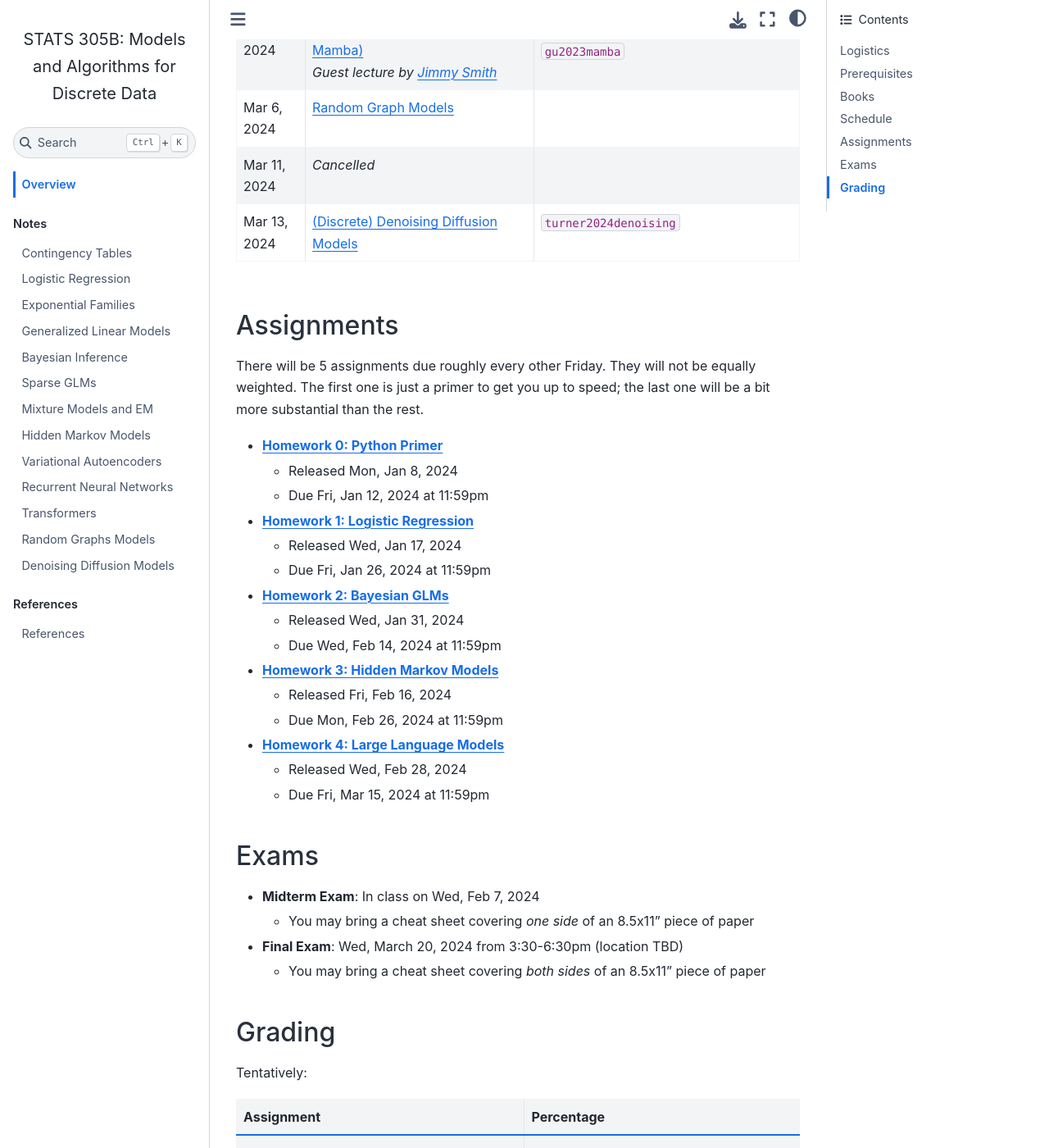
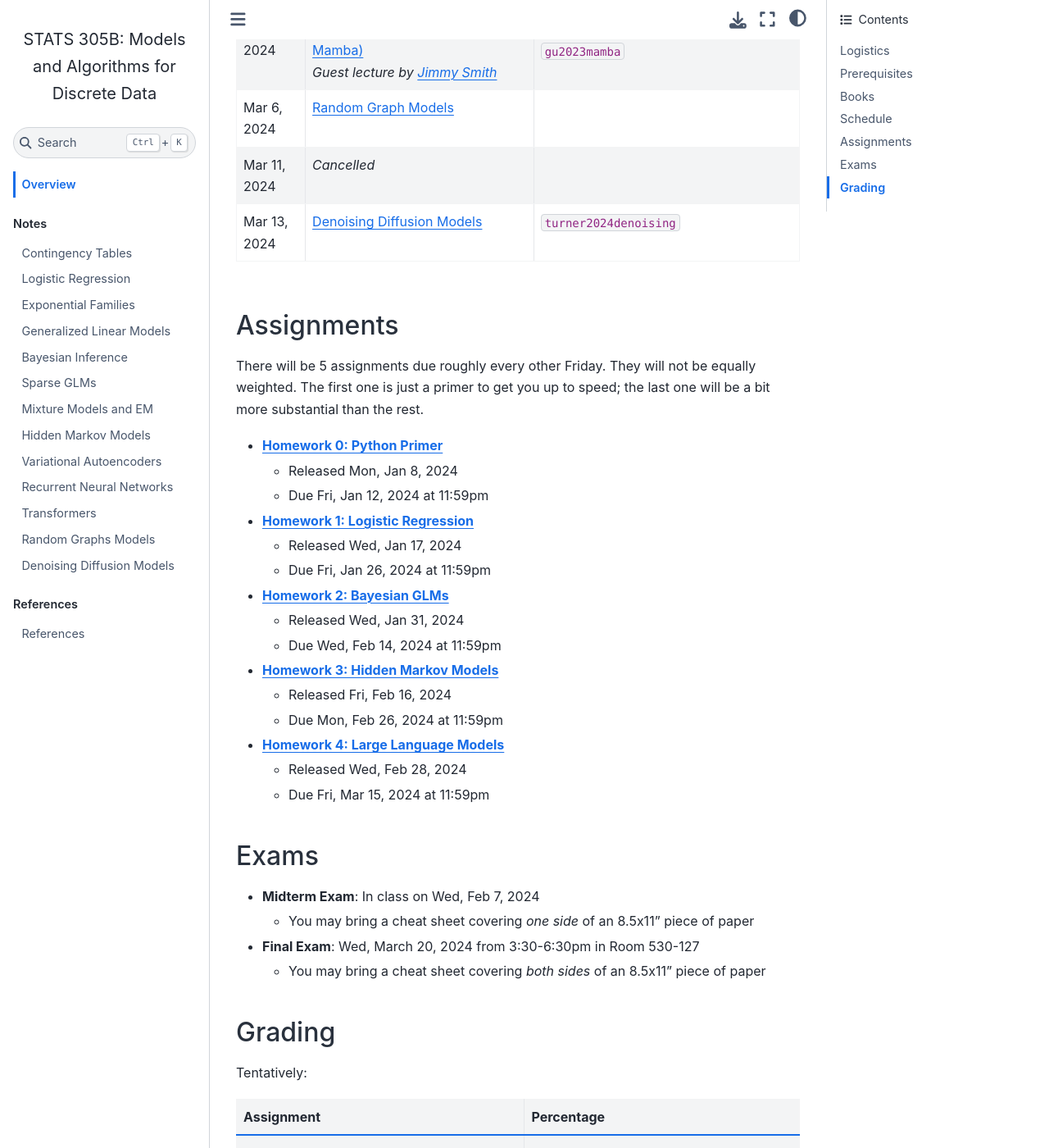
Before and after one commit to slinderman/stats305b, a Jupyter Book: the page built from index.md, in a window 1280 px wide and 1400 px high, scrolled down 2597 px. Shown: the whole window at 82% size. Built offline with Jupyter Book 1.0.4 settings and Sphinx 7.4.7 and the Sphinx Book theme 1.1.4, drawn with Linux system fonts in a browser that asks for light colours; pages that are not in the unit, such as notebooks, are missing from menus; cross-references to code outside the pages are shown as plain code.

Commit message:
updating main page with exam info

```diff
--- a/index.md
+++ b/index.md
@@ -52,7 +52,7 @@ _Please note that this is a **tentative** schedule. It may change slightly depen
 | Mar  4, 2024 | [State Space Layers (S4, S5, Mamba)](lectures/14_ssm.pdf) <br> _Guest lecture by [Jimmy Smith](https://jimmysmith1919.github.io/)_     | {cite:p}`smith2023simplified` and {cite:p}`gu2023mamba` |
 | Mar  6, 2024 | [Random Graph Models](lectures/15_graphs.md) |         |
 | Mar 11, 2024 | _Cancelled_ | |
-| Mar 13, 2024 |[(Discrete) Denoising Diffusion Models](lectures/16_diffusion.md) | {cite:p}`turner2024denoising` |
+| Mar 13, 2024 |[Denoising Diffusion Models](lectures/16_diffusion.md) | {cite:p}`turner2024denoising` |
 
 ## Assignments
 There will be 5 assignments due roughly every other Friday. They will not be equally weighted. The first one is just a primer to get you up to speed; the last one will be a bit more substantial than the rest.
@@ -81,7 +81,7 @@ There will be 5 assignments due roughly every other Friday. They will not be equ
 - **Midterm Exam**: In class on Wed, Feb 7, 2024
   - You may bring a cheat sheet covering _one side_ of an 8.5x11" piece of paper
 
-- **Final Exam**: Wed, March 20, 2024 from 3:30-6:30pm (location TBD)
+- **Final Exam**: Wed, March 20, 2024 from 3:30-6:30pm in Room 530-127
   - You may bring a cheat sheet covering _both sides_ of an 8.5x11" piece of paper
 
 
```
